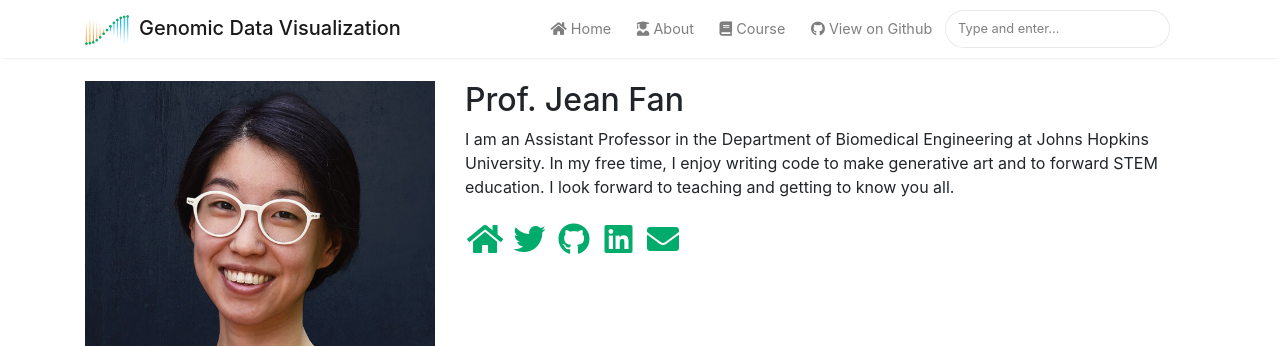
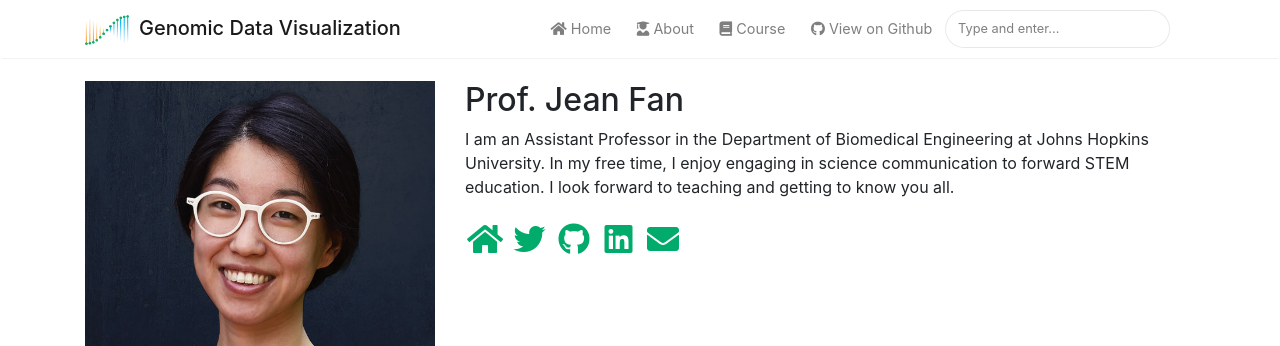
Before and after one commit to JEFworks-Lab/genomic-data-visualization-2025, a Jekyll site: the page built from _authors/jfan9.md, in a window 1280 px wide. Shown: the top 346 px of the page. Built offline with Jekyll 4.4.1, drawn with Linux system fonts in a browser that asks for light colours; nearby versions of some CDN libraries.

```diff
--- a/_authors/jfan9.md
+++ b/_authors/jfan9.md
@@ -8,5 +8,5 @@
 github: https://github.com/JEFworks
 linkedin: https://www.linkedin.com/in/jeanfan/
 twitter: https://twitter.com/jefworks
-description: "I am an Assistant Professor in the Department of Biomedical Engineering at Johns Hopkins University. In my free time, I enjoy writing code to make generative art and to forward STEM education. I look forward to teaching and getting to know you all."
+description: "I am an Assistant Professor in the Department of Biomedical Engineering at Johns Hopkins University. In my free time, I enjoy engaging in science communication to forward STEM education. I look forward to teaching and getting to know you all."
 ---
```
Also changed, not shown: 1 other file.
